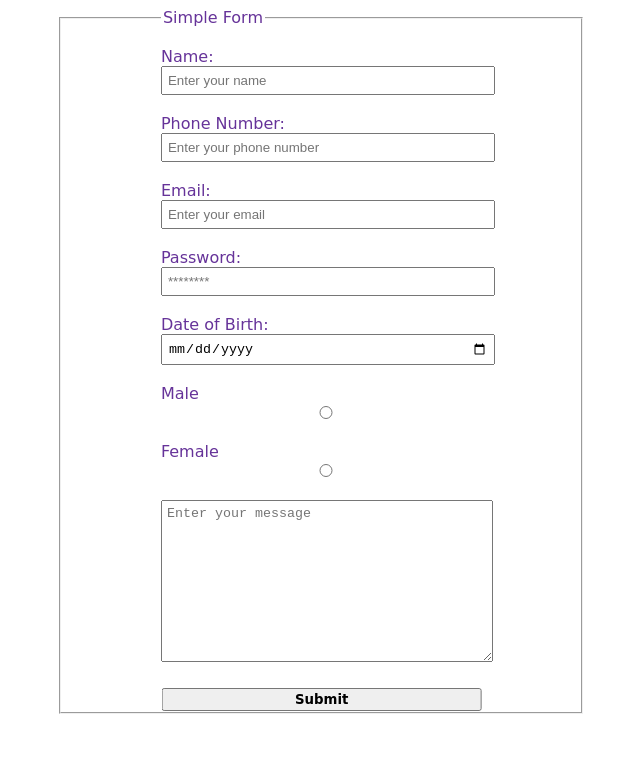
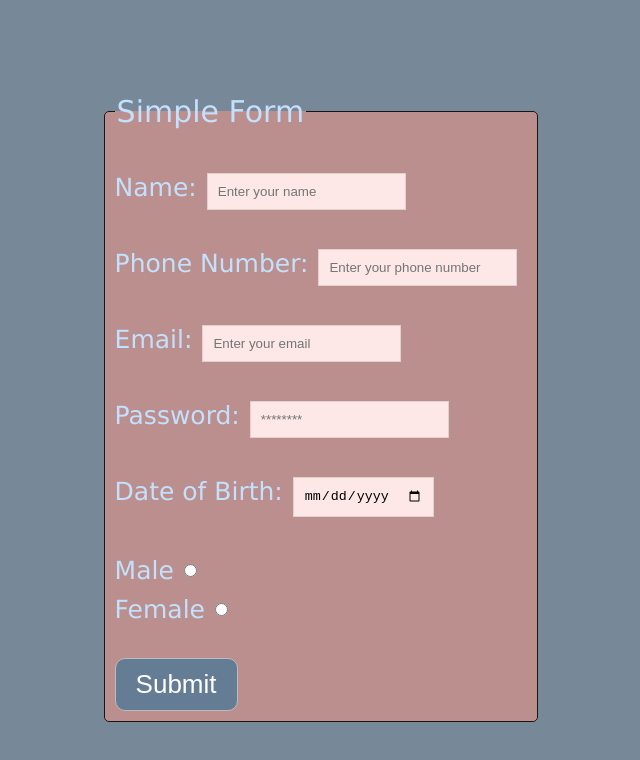
Before and after one commit to NekaMoks/Side-Hustle-Internship, a plain HTML site: page index.html in a window 1280 px wide. Shown: the whole page, without its empty margins (319-959 px from the left). Drawn offline with Linux system fonts and the light colour scheme.

Commit message:
Updated files by adding inline CSS

```diff
--- a/CSS/styles.css
+++ /dev/null
@@ -1,30 +0,0 @@
-form {
-    display: flex;
-    align-items: center;
-    justify-content: center;
-    font-family: cursive;
-    color:rebeccapurple;
-}
-
-input,
-    textarea {
-    width: 100%;
-    padding: 5px;
-    outline:none;
-}
-
-label {
-    line-height: 0.5px;
-}
-
-input[type="submit"] {
-   transform: translate(0.2%);
-   padding: 2px;
-   margin-top: 0.2rem;
-   font-family: cursive;
-   font-weight: bold;
-}
-
-fieldset {
-   padding: 0.5px 100px;
-}
--- a/index.html
+++ b/index.html
@@ -4,12 +4,70 @@
     <meta http-equiv="X-UA-Compatible" content="IE=edge">
     <meta name="viewport" content="width=device-width, initial-scale=1.0">
     <title>Task ONE</title>
-    <link rel="stylesheet" href="CSS/styles.css">
+    <style>
+        body {
+            font-family: Verdana, Geneva, Tahoma, sans-serif;
+            min-height: 100vh;
+            display: flex;
+            align-items: center;
+            justify-content: center;
+            background: lightslategray;
+        }
+
+        legend.title {
+            font-size: 30px;
+        }
+
+        fieldset.simple-form {
+            border: 1px solid rgb(24, 21, 21);
+            padding: 10px;
+            border-radius: 5px;
+            font-size: 25px;
+            background-color: rosybrown  ;
+            color: rgb(195, 225, 253);
+            box-sizing: border-box;
+        }
+
+        .form-control {
+            display: flex;
+            flex-flow: row wrap;
+            align-items: left;
+        }
+
+        .form-control label {
+            margin: 5px 10px 5px 0;
+        }
+
+        .form-control input {
+            vertical-align: middle;
+            margin: 5px 10px 5px 0;
+            padding: 10px;
+            background-color: #fde7e7;
+            border: 1px solid #e2cfcf;
+        }
+
+        .submit-btn {
+            padding: 10px 20px;
+            background-color: rgb(101, 125, 148);
+            border: 1px solid #bdbcbc;
+            border-radius: 10px;
+            color: white;
+            cursor: pointer;
+            display: inline-block;
+            font-size: 26px;
+        }
+
+        .submit-btn:hover {
+            background-color: rgb(197, 67, 67);
+        }
+
+    </style>
 </head>
+
 <body>
 <form action="mailto:enitanogbue@gmail.com" method="post" enctype="text/plain">
-    <fieldset>
-        <legend>Simple Form</legend> <br>
+    <fieldset class="simple-form">
+        <legend class="title">Simple Form</legend> <br>
         <div class="form-control">
             <label for="name">Name:</label>
             <input type="name" id="name" placeholder="Enter your name" required />
@@ -38,18 +96,14 @@
         <div class="form-control">
             <label for="male">Male</label>
             <input type="radio" id="male" name="gender" required />
-        </div> <br>
+        </div>
 
         <div class="form-control">
             <label for="female">Female</label>
             <input type="radio" id="female" name="gender" required />
         </div> <br>
 
-        <div class="form-control">
-            <textarea id="message" cols="30" rows="10" placeholder="Enter your message" required></textarea>
-        </div> <br>
-
-        <div class="success-msg">
+        <div>
             <input type="submit" value="Submit" class="submit-btn" />
         </div>
     </fieldset>
@@ -62,6 +116,5 @@ form.addEventListener("submit", (e) => {
     alert("Form Submitted!");
 });
 </script>
-
 </body>
 </html>
```
